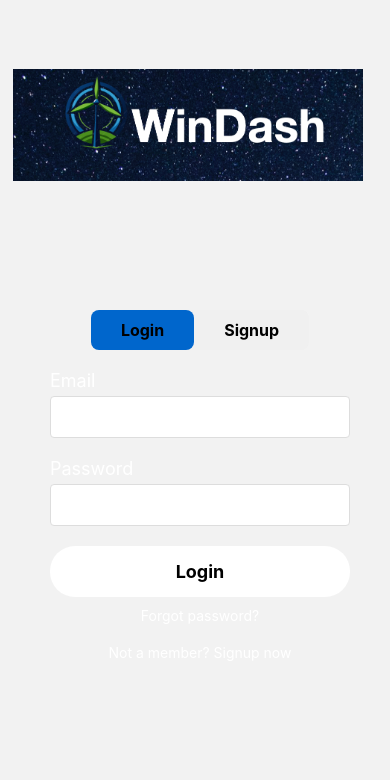
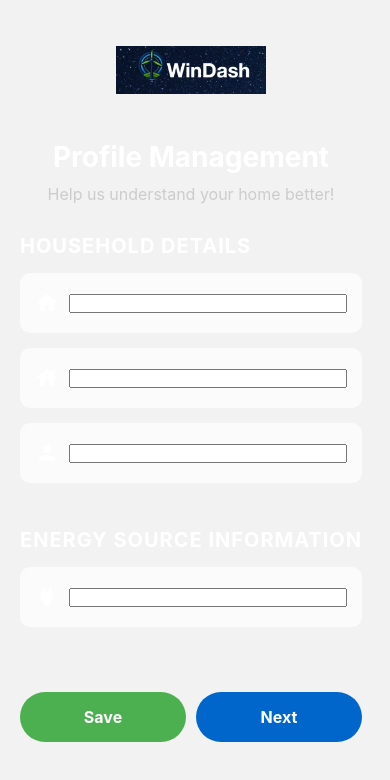
Before and after one commit to Abhinavmohindersingh/DECO3801, a React Native app: screen /Profile in a window 390 px wide. Shown: the top 780 px of the page. Built offline with nearby package versions, Linux system fonts and the light colour scheme.

Commit message:
Added Profile frontend

```diff
--- a/App.js
+++ b/App.js
@@ -5,6 +5,7 @@ import { createStackNavigator } from "@react-navigation/stack";
 import HomeScreen from "./screens/HomeScreen"; // Update path as needed
 import SettingsScreen from "./screens/SettingsScreen"; // Create this screen
 import LoginScreen from "./screens/LoginScreen";
+import ProfileScreen from "./screens/ProfileScreen";
 
 const Stack = createStackNavigator();
 
@@ -13,6 +14,7 @@ const App = () => {
     <NavigationContainer>
       <Stack.Navigator screenOptions={{ headerShown: false }}>
         <Stack.Screen name="Login" component={LoginScreen} />
+        <Stack.Screen name="Profile" component={ProfileScreen} />
         <Stack.Screen name="Home" component={HomeScreen} />
         <Stack.Screen name="Settings" component={SettingsScreen} />
       </Stack.Navigator>
--- a/package.json
+++ b/package.json
@@ -10,6 +10,7 @@
   },
   "dependencies": {
     "@react-native-community/slider": "^4.5.2",
+    "@react-native-picker/picker": "^2.7.7",
     "@react-navigation/native": "^6.1.18",
     "@react-navigation/stack": "^6.4.1",
     "expo": "~51.0.24",
--- a/screens/LoginScreen.js
+++ b/screens/LoginScreen.js
@@ -9,6 +9,7 @@ import {
 } from "react-native";
 import Background from "../components/Background";
 import Button from "../components/Button";
+import { useNavigation } from "@react-navigation/native"; // Import useNavigation
 
 import logo from "../icons/windashlog.png"; // Adjust the path as necessary
 
@@ -17,6 +18,17 @@ const LoginScreen = () => {
   const [password, setPassword] = useState("");
   const [confirmPassword, setConfirmPassword] = useState("");
   const [isLogin, setIsLogin] = useState(true); // State to toggle between login and signup
+  const navigation = useNavigation(); // Hook to get the navigation object
+
+  const handleLogin = () => {
+    // You can add your authentication logic here
+    if (isLogin) {
+      // Assuming authentication is successful, navigate to the Profile screen
+      navigation.navigate("Profile");
+    } else {
+      // Handle signup logic here
+    }
+  };
 
   return (
     <Background>
@@ -78,6 +90,7 @@ const LoginScreen = () => {
           bgcolor="white"
           textcolor="Black"
           buttonLabel={isLogin ? "Login" : "Signup"}
+          onPress={handleLogin} // Call handleLogin when the button is pressed
         />
 
         {/* Add a 'Forgot password?' link only on the login form */}
@@ -105,18 +118,19 @@ const styles = StyleSheet.create({
     marginLeft: 50,
     marginRight: 25,
     marginTop: 0,
+    backgroundColor: "rgba(124, 110, 127, 0.1)",
     borderRadius: 50,
     width: "80%",
-    alignItems: "center", // Center items horizontally
+    alignItems: "center",
   },
   logoContainer: {
     alignItems: "center",
-    marginBottom: 30, // Space between logo and title
+    marginBottom: 30,
   },
   logo: {
     width: 350, // Adjust size as needed
     height: 250, // Adjust size as needed
-    resizeMode: "contain", // Adjust the image size to fit container
+    resizeMode: "contain",
   },
   logoText: {
     color: "white",
@@ -128,7 +142,7 @@ const styles = StyleSheet.create({
     flexDirection: "row",
     marginTop: 20,
     marginBottom: 20,
-    backgroundColor: "#f0f0f0", // Background color of the toggle
+    backgroundColor: "#f0f0f0",
     borderRadius: 8,
   },
   toggleButton: {
@@ -137,7 +151,7 @@ const styles = StyleSheet.create({
     borderRadius: 8,
   },
   activeButton: {
-    backgroundColor: "#0066cc", // Active button background color
+    backgroundColor: "#0066cc",
   },
   toggleText: {
     color: "black",
@@ -146,18 +160,18 @@ const styles = StyleSheet.create({
   },
   title: {
     color: "white",
-    fontSize: 36, // Adjusted font size
+    fontSize: 36,
     fontWeight: "bold",
     marginBottom: 20,
   },
   label: {
     color: "white",
-    fontSize: 18, // Adjusted font size
+    fontSize: 18,
     marginBottom: 5,
   },
   formGroup: {
-    width: "100%", // Full width of the container
-    marginBottom: 20, // Space between form groups
+    width: "100%",
+    marginBottom: 20,
   },
   input: {
     backgroundColor: "#fff",
@@ -166,7 +180,7 @@ const styles = StyleSheet.create({
     borderColor: "#ddd",
     padding: 10,
     fontSize: 16,
-    width: "100%", // Full width of the form group
+    width: "100%",
   },
   forgotPasswordText: {
     color: "white",
--- /dev/null
+++ b/screens/ProfileScreen.js
@@ -0,0 +1,237 @@
+import React, { useState } from "react";
+import {
+  View,
+  Text,
+  TextInput,
+  StyleSheet,
+  TouchableOpacity,
+  ScrollView,
+  Image,
+} from "react-native";
+import { Picker } from "@react-native-picker/picker";
+import Background from "../components/Background";
+import Icon from "react-native-vector-icons/MaterialIcons";
+import logo from "../icons/windashlog.png";
+import { useNavigation } from "@react-navigation/native";
+
+const ProfileScreen = ({ navigation }) => {
+  const [rooms, setRooms] = useState("");
+  const [homeType, setHomeType] = useState("");
+  const [squareFootage, setSquareFootage] = useState("");
+  const [occupants, setOccupants] = useState("");
+  const [dailyUsage, setDailyUsage] = useState("");
+  const [energySource, setEnergySource] = useState("");
+  const [energyPreferences, setEnergyPreferences] = useState({
+    lighting: false,
+    heatingCooling: false,
+    appliances: false,
+    waterUsage: false,
+  });
+
+  const handleNextPress = () => {
+    // Navigate to the HomeScreen
+    navigation.navigate("Home");
+  };
+
+  const togglePreference = (key) => {
+    setEnergyPreferences((prevState) => ({
+      ...prevState,
+      [key]: !prevState[key],
+    }));
+  };
+
+  return (
+    <Background>
+      <View style={styles.logoContainer}>
+        <Image source={logo} style={styles.logo} />
+      </View>
+
+      <ScrollView
+        contentContainerStyle={styles.container}
+        style={styles.scrollView}
+      >
+        <View style={styles.header}>
+          <Text style={styles.title}>Profile Management</Text>
+          <Text style={styles.subtitle}>
+            Help us understand your home better!
+          </Text>
+        </View>
+
+        <View style={styles.formSection}>
+          <Text style={styles.sectionTitle}>Household Details</Text>
+
+          <View style={styles.inputContainer}>
+            <Icon name="home" size={24} color="#fff" style={styles.icon} />
+            <Picker
+              selectedValue={rooms}
+              onValueChange={setRooms}
+              style={styles.picker}
+            >
+              <Picker.Item label="Select Rooms" value="" />
+              <Picker.Item label="1" value="1" />
+              <Picker.Item label="2" value="2" />
+              <Picker.Item label="3" value="3" />
+              <Picker.Item label="4" value="4" />
+              <Picker.Item label="5+" value="5+" />
+            </Picker>
+          </View>
+
+          <View style={styles.inputContainer}>
+            <Icon name="house" size={24} color="#fff" style={styles.icon} />
+            <Picker
+              selectedValue={homeType}
+              onValueChange={setHomeType}
+              style={styles.picker}
+            >
+              <Picker.Item label="Select Home Type" value="" />
+              <Picker.Item label="Apartment" value="apartment" />
+              <Picker.Item label="Single-family home" value="singleFamily" />
+              <Picker.Item label="Townhouse" value="townhouse" />
+              <Picker.Item label="Condo" value="condo" />
+              <Picker.Item label="Other" value="other" />
+            </Picker>
+          </View>
+
+          <View style={styles.inputContainer}>
+            <Icon name="person" size={24} color="#fff" style={styles.icon} />
+            <Picker
+              selectedValue={occupants}
+              onValueChange={setOccupants}
+              style={styles.picker}
+            >
+              <Picker.Item label="Select Occupants" value="" />
+              <Picker.Item label="1" value="1" />
+              <Picker.Item label="2" value="2" />
+              <Picker.Item label="3" value="3" />
+              <Picker.Item label="4" value="4" />
+              <Picker.Item label="5+" value="5+" />
+            </Picker>
+          </View>
+        </View>
+
+        <View style={styles.formSection}>
+          <Text style={styles.sectionTitle}>Energy Source Information</Text>
+          <View style={styles.inputContainer}>
+            <Icon name="power" size={24} color="#fff" style={styles.icon} />
+            <Picker
+              selectedValue={energySource}
+              onValueChange={setEnergySource}
+              style={styles.picker}
+            >
+              <Picker.Item label="Select Energy Source" value="" />
+              <Picker.Item label="Electricity" value="electricity" />
+              <Picker.Item label="Natural Gas" value="naturalGas" />
+              <Picker.Item label="Solar" value="solar" />
+              <Picker.Item label="Oil" value="oil" />
+              <Picker.Item label="Other" value="other" />
+            </Picker>
+          </View>
+        </View>
+
+        <View style={styles.buttonContainer}>
+          <TouchableOpacity style={styles.saveButton}>
+            <Text style={styles.buttonText}>Save</Text>
+          </TouchableOpacity>
+          <TouchableOpacity style={styles.nextButton} onPress={handleNextPress}>
+            <Text style={styles.buttonText}>Next</Text>
+          </TouchableOpacity>
+        </View>
+      </ScrollView>
+    </Background>
+  );
+};
+
+const styles = StyleSheet.create({
+  container: {
+    justifyContent: "space-between",
+    paddingHorizontal: 20,
+    paddingBottom: 20,
+    flex: 1,
+  },
+  header: {
+    marginBottom: 30,
+    alignItems: "center",
+  },
+  title: {
+    fontSize: 28,
+    fontWeight: "bold",
+    color: "#fff",
+    marginBottom: 10,
+  },
+  subtitle: {
+    fontSize: 16,
+    color: "#ccc",
+    textAlign: "center",
+  },
+  formSection: {
+    marginBottom: 30,
+  },
+  sectionTitle: {
+    fontSize: 20,
+    fontWeight: "bold",
+    color: "#fff",
+    marginBottom: 15,
+    textTransform: "uppercase",
+    letterSpacing: 1,
+  },
+  scrollView: {
+    flex: 1,
+    width: "100%",
+  },
+  inputContainer: {
+    flexDirection: "row",
+    alignItems: "center",
+    marginBottom: 15,
+    backgroundColor: "rgba(255, 255, 255, 0.7)",
+    borderRadius: 10,
+    paddingHorizontal: 15,
+    paddingVertical: 15,
+    height: 60,
+  },
+  logoContainer: {
+    alignItems: "center",
+    marginVertical: 20,
+  },
+  logo: {
+    width: 150,
+    height: 100,
+    resizeMode: "contain",
+  },
+  icon: {
+    marginRight: 10,
+  },
+  picker: {
+    flex: 1,
+
+    color: "#fff",
+  },
+  buttonContainer: {
+    flexDirection: "row",
+    justifyContent: "space-between",
+    marginTop: 20,
+  },
+  saveButton: {
+    backgroundColor: "#4CAF50",
+    paddingVertical: 15,
+    paddingHorizontal: 25,
+    borderRadius: 25,
+    alignItems: "center",
+    flex: 1,
+    marginRight: 10,
+  },
+  nextButton: {
+    backgroundColor: "#0066cc",
+    paddingVertical: 15,
+    paddingHorizontal: 25,
+    borderRadius: 25,
+    alignItems: "center",
+    flex: 1,
+  },
+  buttonText: {
+    color: "#fff",
+    fontWeight: "bold",
+    fontSize: 16,
+  },
+});
+
+export default ProfileScreen;
```
Also changed, not shown: 1 other file (tests, documents, lock files or other folders).
